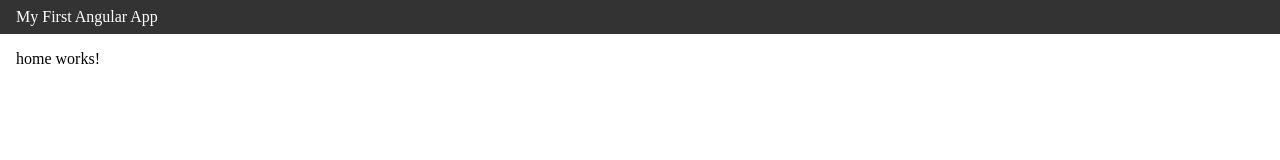
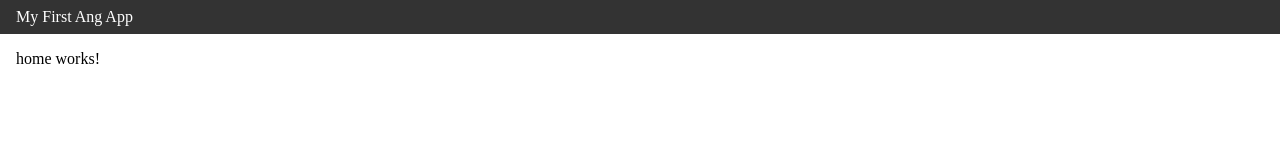
Before and after one commit to V1ADDD/angular-todos, an Angular app: page / in a window 1280 px wide. Shown: the top 160 px of the page. Built offline with nearby package versions, Linux system fonts and the light colour scheme.

Commit message:
feat: add signal with title for header c

```diff
--- a/src/app/components/header/header.component.html
+++ b/src/app/components/header/header.component.html
@@ -1,3 +1,3 @@
 <header>
-    <nav>My First Angular App</nav>
+    <nav>{{ title() }}</nav>
 </header>
--- a/src/app/components/header/header.component.ts
+++ b/src/app/components/header/header.component.ts
@@ -1,4 +1,4 @@
-import { Component } from '@angular/core';
+import { Component, signal } from '@angular/core';
 
 @Component({
   selector: 'app-header',
@@ -7,5 +7,5 @@ import { Component } from '@angular/core';
   styleUrl: './header.component.scss'
 })
 export class HeaderComponent {
-
+  title = signal('My First Ang App')
 }
```
